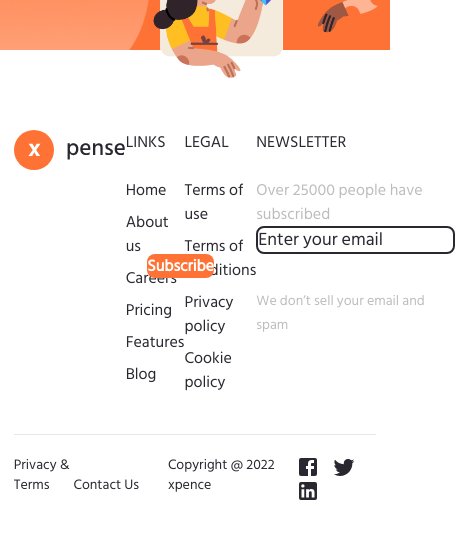
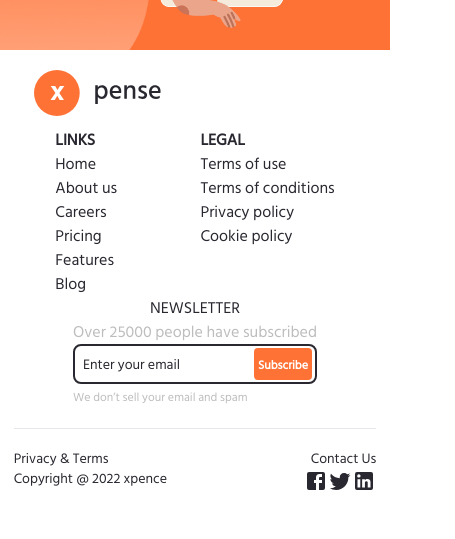
Before and after one commit to Ozodbek-Himmatov/Xpense-landing-page-vite, a React (Vite) app: page / in a window 390 px wide. Shown: the part 6678-7217 px from the top of the page, 455 px wide, since content can reach past the window. Built offline with nearby package versions, Linux system fonts and the light colour scheme.

Commit message:
responsive ending complete

```diff
--- a/src/components/downloads/downloads.jsx
+++ b/src/components/downloads/downloads.jsx
@@ -16,7 +16,7 @@ const downloads = () => {
         />
         <img
           src={Layer4}
-          className="absolute xl:top-[350px] lg:top-[320px] md:top-[270px] sm:top-[200px] top-[500px] xl:right-[110px] right-0 lg:right-[80px] md:right-[70px] sm:right-[25px]
+          className="absolute xl:top-[350px] lg:top-[320px] md:top-[270px] sm:top-[200px] top-[450px] xl:right-[110px] right-0 lg:right-[80px] md:right-[70px] sm:right-[25px]
           z-10 xl:w-auto lg:w-2/6 md:w-72 sm:w-64 w-60"
           alt=""
         />
--- a/src/components/ending/ending.jsx
+++ b/src/components/ending/ending.jsx
@@ -49,64 +49,83 @@ const legal = [
 
 const ending = () => {
   return (
-    <div className="ending xl:w-[1009px] w-[93%] sm:w-[80%] lg:w-[85%] mb-24 m-auto">
-      <div className="contact flex justify-between mt-20 mb-10">
-      <img src={Logo} className="items-center text-center mb-auto" alt="" />
+    <div className="ending xl:w-[1009px] w-[93%] sm:w-[80%] lg:w-[85%] sm:mb-24 mb-7 m-auto">
+      <div className="contact flex sm:flex-row flex-col justify-between sm:mt-20 sm:mb-10 my-5">
+        <img
+          src={Logo}
+          className="items-center text-center sm:mb-auto max-sm:ms-5 sm:w-auto w-32"
+          alt=""
+        />
+        <div className="flex justify-around max-sm:mt-3">
           <div className="links">
-          <p className="lg:text-2xl md:text-xl text-[#292830] font-medium uppercase mb-6">
+            <p className="lg:text-2xl md:text-xl text-[#292830] sm:font-medium font-semibold uppercase lg:mb-6 md:mb-2">
               links
             </p>
-          <ul className="flex flex-col gap-2">
+            <ul className="flex flex-col sm:gap-2">
               {links.map((item) => (
-              <li key={item.id} className="text-[#292830] lg:text-lg md:text-base font-medium">
-                <a href="">{item.text}</a>
+                <li key={item.id} className="text-[#292830]">
+                  <a
+                    href=""
+                    className="lg:text-lg md:text-base sm:text-xs font-medium"
+                  >
+                    {item.text}
+                  </a>
                 </li>
               ))}
             </ul>
           </div>
           <div className="legal">
-          <p className="lg:text-2xl md:text-xl text-[#292830] font-medium uppercase mb-6">
+            <p className="lg:text-2xl md:text-xl text-[#292830] sm:font-medium font-semibold uppercase lg:mb-6 md:mb-2">
               legal
             </p>
-          <ul className="flex flex-col gap-2">
+            <ul className="flex flex-col sm:gap-2">
               {legal.map((item) => (
-              <li key={item.id} className="text-[#292830] lg:text-lg md:text-base font-medium">
-                <a href="">{item.text}</a>
+                <li key={item.id} className="text-[#292830]">
+                  <a
+                    href=""
+                    className="lg:text-lg md:text-base sm:text-xs font-medium"
+                  >
+                    {item.text}
+                  </a>
                 </li>
               ))}
             </ul>
           </div>
-        <div className="newsletter ">
-          <p className="lg:text-2xl md:text-xl text-[#292830] font-medium uppercase mb-6">
+        </div>
+        <div className="newsletter relative max-sm:m-auto">
+          <p className="lg:text-2xl md:text-xl text-[#292830] max-sm:text-center font-medium uppercase lg:mb-6 md:mb-2">
             newsletter
           </p>
-          <span className="span1 text-[#bdbdbd] lg:text-xl md:text-lg">
+          <span className="span1 text-[#bdbdbd] lg:text-xl md:text-base sm:text-sm">
             Over 25000 people have subscribed
           </span>
           <form className="subscription">
             <input
-              className="add-email lg:px-6 lg:py-5 md:px-5 md:py-4 lg:w-[350px] md:w-[300px] border-2 border-solid border-[#292830] focus:border-[#ff7235]
-              rounded-lg placeholder:text-[#292830] placeholder:text-lg"
+              className="add-email lg:px-6 lg:py-5 md:px-5 md:py-4 sm:px-3 sm:py-2 px-2 py-1.5 lg:w-[350px] md:w-[250px] w-full
+              border-2 border-solid border-[#292830] focus:border-[#ff7235]
+              rounded-lg placeholder:text-[#292830] lg:placeholder:text-lg placeholder:text-sm"
               type="email"
               placeholder="Enter your email"
             />
             <button
-              className="submit-email relative right-[109px] bg-[#ff7235] md:px-4 md:py-3 font-semibold rounded-lg lg:mt-5 md:mt-3 mb-2.5"
+              className="submit-email absolute lg:right-[8px] md:right-[9px] sm:right-[5px] right-[5px]
+              lg:mt-2.5 md:mt-2 sm:mt-1.5 mt-1 bg-[#ff7235]
+              lg:px-4 md:px-1 sm:px-2 lg:py-3 md:py-2.5 sm:py-1 px-1 py-1 font-semibold sm:rounded-lg rounded"
               type="button"
             >
-              <span className="submit text-white text-base font-semibold">
+              <span className="submit text-white lg:text-base md:text-sm text-xs font-semibold">
                 Subscribe
               </span>
             </button>
           </form>
-          <span className="span2 text-sm text-[#bdbdbd]">
+          <span className="span2 lg:text-sm text-xs text-[#bdbdbd]">
             We don’t sell your email and spam
           </span>
         </div>
       </div>
       <hr />
-      <footer className="flex justify-between mt-5 text-[#292830] text-sm">
-        <div className="footer-left">
+      <footer className="flex sm:flex-row flex-col justify-between mt-5 text-[#292830] text-sm">
+        <div className="footer-left flex justify-between">
           <span>
             <a href="" className="me-6">
               Privacy & Terms
@@ -116,17 +135,23 @@ const ending = () => {
             <a href="">Contact Us</a>
           </span>
         </div>
+        <div className="flex justify-between">
           <div className="copyright">Copyright @ 2022 xpence</div>
           <div className="socials">
-          <a className="me-3" target="_blank" href="https://www.facebook.com/">
+            <a
+              className="sm:me-3"
+              target="_blank"
+              href="https://www.facebook.com/"
+            >
               <Facebook />
             </a>
-          <a className="me-3" target="_blank" href="https://x.com/">
+            <a className="sm:me-3" target="_blank" href="https://x.com/">
               <Twitter />
             </a>
             <a target="_blank" href="https://uz.linkedin.com/">
               <LinkedIn />
             </a>
+          </div>
         </div>
       </footer>
     </div>
```
Lines whose indentation alone changed are shown as unchanged.
